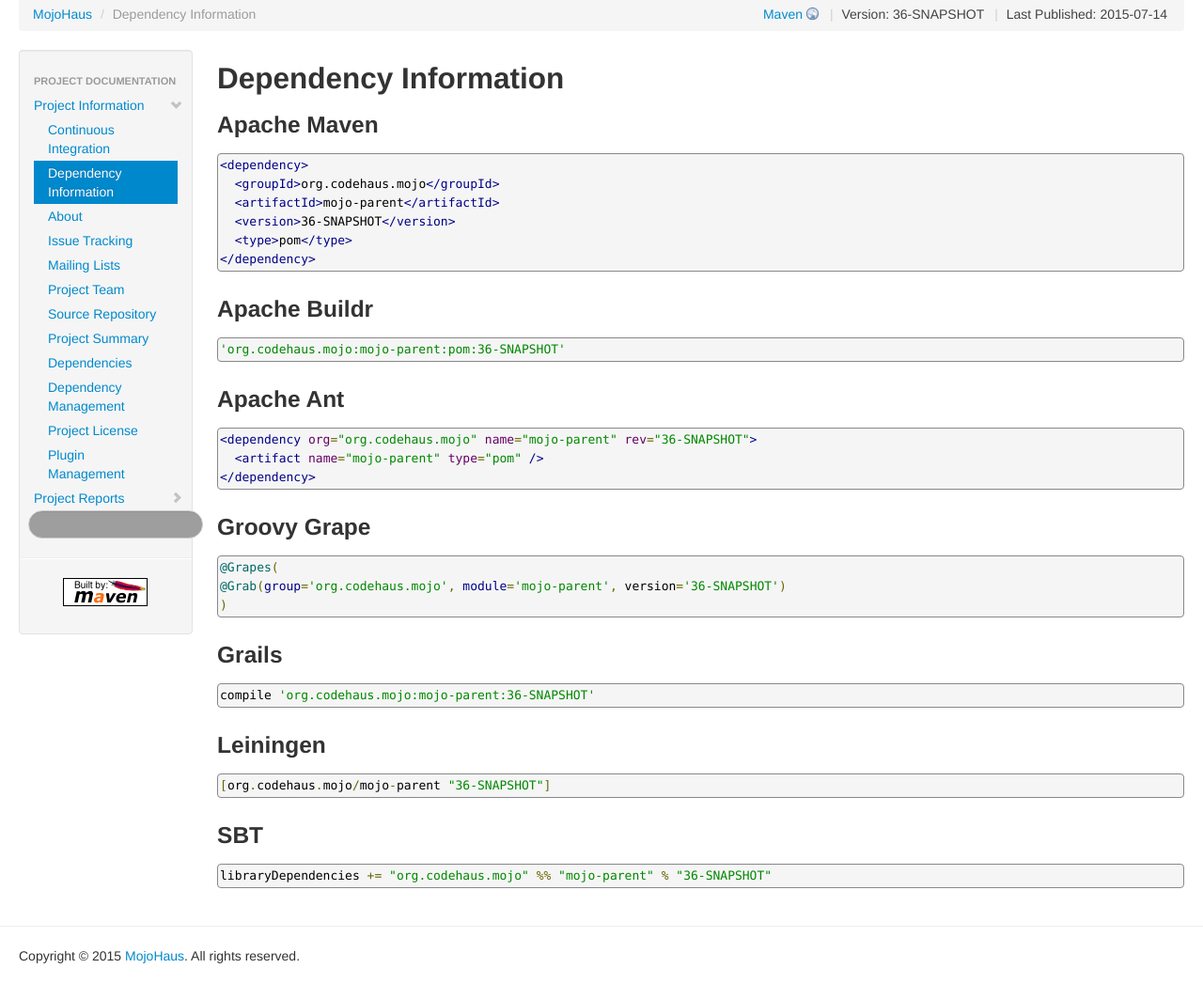
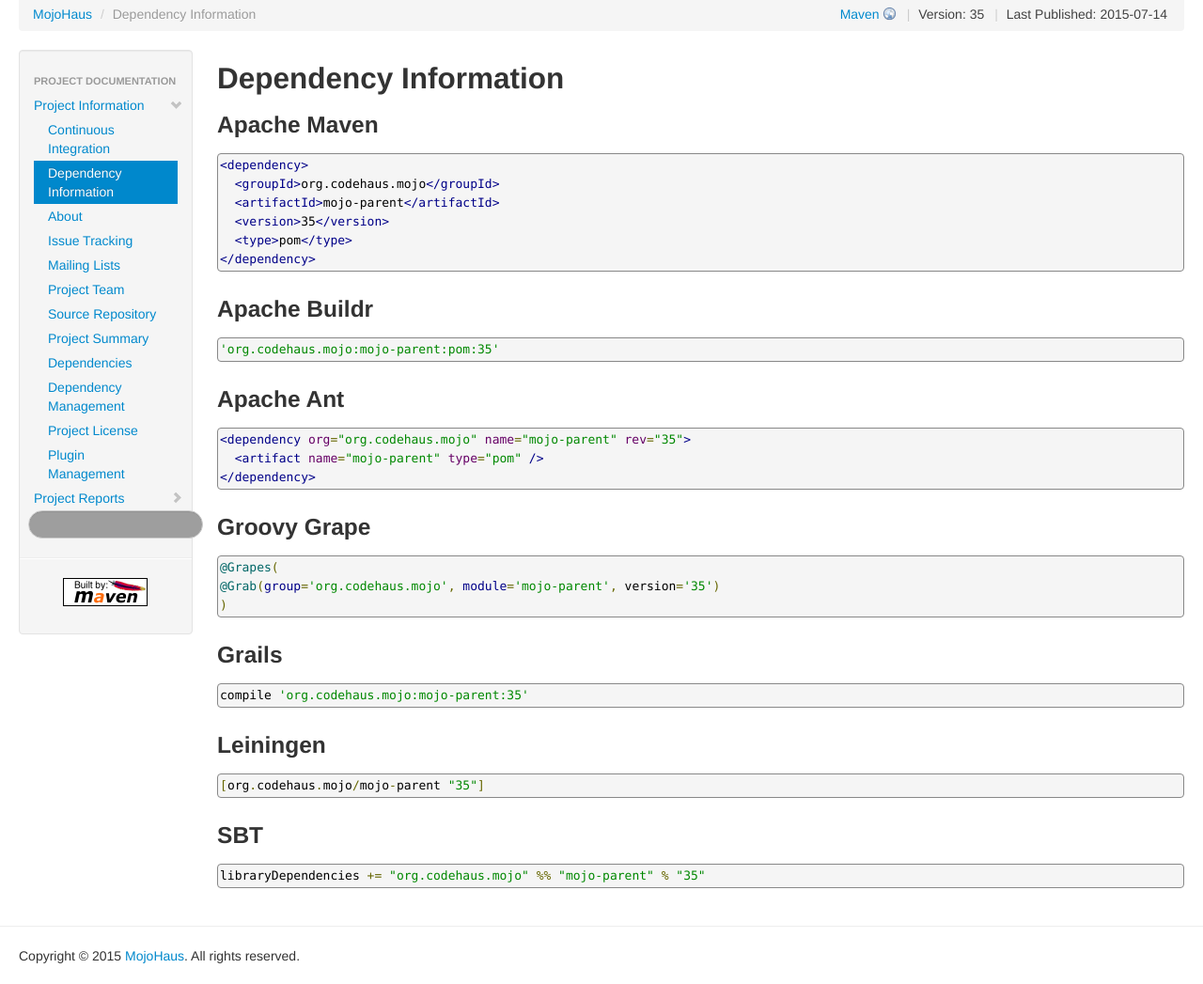
Before and after one commit to mojohaus/mojo-parent, a plain HTML site: page dependency-info.html in a window 1280 px wide. Shown: the part 44-1091 px from the top of the page at 94% size. Drawn offline with Linux system fonts and the light colour scheme; grey boxes are pictures that could not be loaded; a script that the page names is missing.

Commit message:
Site checkin for project MojoHaus Parent

```diff
--- a/dependency-info.html
+++ b/dependency-info.html
@@ -51,7 +51,7 @@
                   <li id="publishDate" class="pull-right"><span class="divider">|</span> Last Published: 2015-07-14</li>
               <li id="projectVersion" class="pull-right">
                       <span class="divider">|</span>
-                    Version: 36-SNAPSHOT
+                    Version: 35
         </li>
 
 
@@ -203,31 +203,31 @@
 <div class="source"><pre class="prettyprint">&lt;dependency&gt;
   &lt;groupId&gt;org.codehaus.mojo&lt;/groupId&gt;
   &lt;artifactId&gt;mojo-parent&lt;/artifactId&gt;
-  &lt;version&gt;36-SNAPSHOT&lt;/version&gt;
+  &lt;version&gt;35&lt;/version&gt;
   &lt;type&gt;pom&lt;/type&gt;
 &lt;/dependency&gt;</pre></div></div>
 <div class="section">
 <h3><a name="Apache_Buildr"></a>Apache Buildr</h3><a name="Apache_Buildr"></a>
-<div class="source"><pre class="prettyprint">'org.codehaus.mojo:mojo-parent:pom:36-SNAPSHOT'</pre></div></div>
+<div class="source"><pre class="prettyprint">'org.codehaus.mojo:mojo-parent:pom:35'</pre></div></div>
 <div class="section">
 <h3><a name="Apache_Ant"></a>Apache Ant</h3><a name="Apache_Ant"></a>
-<div class="source"><pre class="prettyprint">&lt;dependency org=&quot;org.codehaus.mojo&quot; name=&quot;mojo-parent&quot; rev=&quot;36-SNAPSHOT&quot;&gt;
+<div class="source"><pre class="prettyprint">&lt;dependency org=&quot;org.codehaus.mojo&quot; name=&quot;mojo-parent&quot; rev=&quot;35&quot;&gt;
   &lt;artifact name=&quot;mojo-parent&quot; type=&quot;pom&quot; /&gt;
 &lt;/dependency&gt;</pre></div></div>
 <div class="section">
 <h3><a name="Groovy_Grape"></a>Groovy Grape</h3><a name="Groovy_Grape"></a>
 <div class="source"><pre class="prettyprint">@Grapes(
-@Grab(group='org.codehaus.mojo', module='mojo-parent', version='36-SNAPSHOT')
+@Grab(group='org.codehaus.mojo', module='mojo-parent', version='35')
 )</pre></div></div>
 <div class="section">
 <h3><a name="Grails"></a>Grails</h3><a name="Grails"></a>
-<div class="source"><pre class="prettyprint">compile 'org.codehaus.mojo:mojo-parent:36-SNAPSHOT'</pre></div></div>
+<div class="source"><pre class="prettyprint">compile 'org.codehaus.mojo:mojo-parent:35'</pre></div></div>
 <div class="section">
 <h3><a name="Leiningen"></a>Leiningen</h3><a name="Leiningen"></a>
-<div class="source"><pre class="prettyprint">[org.codehaus.mojo/mojo-parent &quot;36-SNAPSHOT&quot;]</pre></div></div>
+<div class="source"><pre class="prettyprint">[org.codehaus.mojo/mojo-parent &quot;35&quot;]</pre></div></div>
 <div class="section">
 <h3><a name="SBT"></a>SBT</h3><a name="SBT"></a>
-<div class="source"><pre class="prettyprint">libraryDependencies += &quot;org.codehaus.mojo&quot; %% &quot;mojo-parent&quot; % &quot;36-SNAPSHOT&quot;</pre></div></div></div>
+<div class="source"><pre class="prettyprint">libraryDependencies += &quot;org.codehaus.mojo&quot; %% &quot;mojo-parent&quot; % &quot;35&quot;</pre></div></div></div>
                   </div>
             </div>
           </div>
```
Also changed, not shown: dependencies.html (+1 -1 lines), dependency-management.html (+1 -1 lines), index.html (+1 -1 lines), integration.html (+1 -1 lines), issue-tracking.html (+1 -1 lines), license.html (+1 -1 lines), mail-lists.html (+1 -1 lines), plugin-management.html (+1 -1 lines), project-info.html (+1 -1 lines), project-reports.html (+1 -1 lines), project-summary.html (+2 -2 lines), source-repository.html (+1 -1 lines), surefire-report.html (+1 -1 lines), team-list.html (+1 -1 lines).
